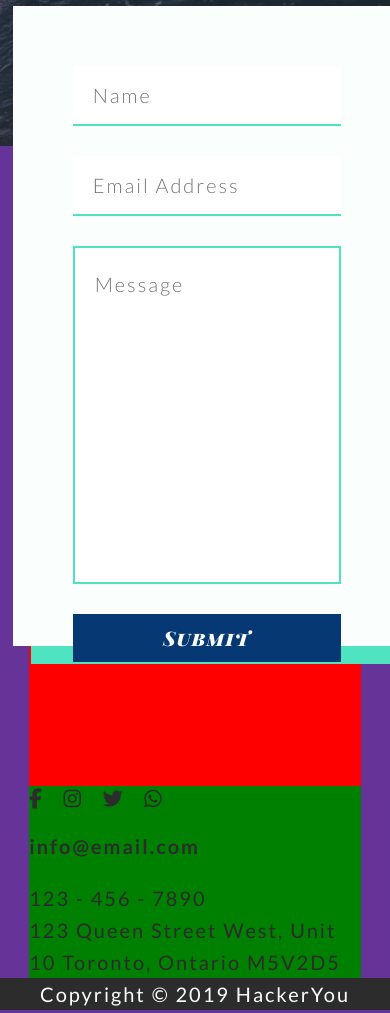
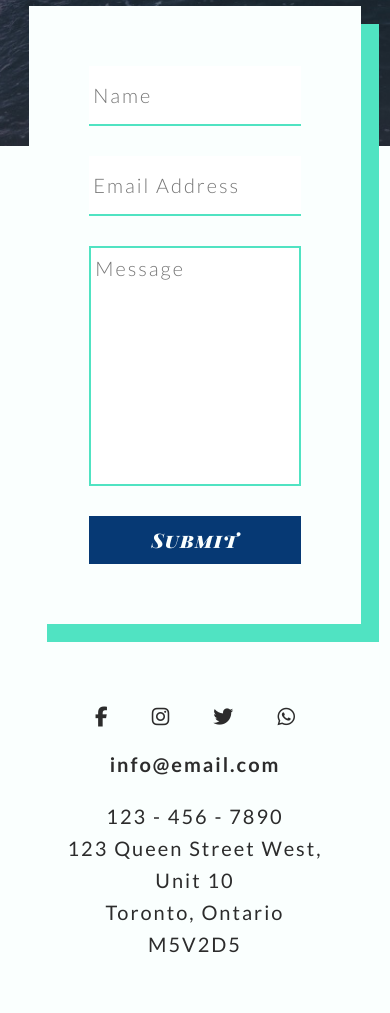
Before and after one commit to kevkilarski/Kevin-Kilarski-project-one, a plain HTML site: page contact.html in a window 390 px wide. Shown: the part 403-1416 px from the top of the page. Drawn offline with Linux system fonts and the light colour scheme.

Commit message:
Completed media queries and cleaning for contact

```diff
--- a/contact.html
+++ b/contact.html
@@ -4,7 +4,7 @@
     <meta charset="UTF-8">
     <meta http-equiv="X-UA-Compatible" content="IE=edge">
     <meta name="viewport" content="width=device-width, initial-scale=1.0">
-    <title>Get in Touch</title>
+    <title>Beachstays - Get in Touch</title>
 
     <link rel="preconnect" href="https://fonts.googleapis.com">
     <link rel="preconnect" href="https://fonts.gstatic.com" crossorigin>
@@ -16,7 +16,8 @@
 <body>
 
     <header class="contact-header">
-        <div class="wrapper headerContent">
+        <div class="wrapper">
+            <div class="headerContent">
 
                 <nav>
                     <span class="logo">Beachstays</span>
@@ -27,11 +28,12 @@
                         <li><a href="./contact.html" class="contactNav">Contact</a></li>
                     </ul>
                 </nav>
-
-            <div class="titleGroup">
-                <h2>Get in <span class="contact-header-cap">touch</span></h2>
+                <i class="fa fa-bars"></i>
+                <div class="headerTitle">
+                    <h2>Get in <span class="general-cap">touch</span></h2>
                 </div>
 
+            </div>
         </div>
     </header>
 
@@ -72,9 +74,9 @@
                         <div class="contact-linksAddress">
                             <p>123 - 456 - 7890</p>
                             <p class="linksAddressMobile">123 Queen Street West,
-                                <span class="break">Unit 10 </span>
-                                <span class="break">Toronto, Ontario </span>
-                                <span class="break">M5V2D5</span>
+                                <span class="general-break">Unit 10 </span>
+                                <span class="general-break">Toronto, Ontario </span>
+                                <span class="general-break">M5V2D5</span>
                             </p>
                         </div>
 
--- a/styles/sass/_blog.scss
+++ b/styles/sass/_blog.scss
@@ -99,8 +99,8 @@ BLOG - COMMENTS AND FORM
     margin-bottom: 5rem;
 }
 
-input[type=text],
-input[type=email] {
+.blog-formContainer input[type=text],
+.blog-formContainer input[type=email] {
     flex: 1 0 35%;
     height: 3rem;
     padding: 1rem;
@@ -157,11 +157,6 @@ BLOG - MEDIA QUERIES
 =========================*/
 
 @media (max-width: 1350px) {
-
-    html {
-        background-color: red;
-    }
-
     .blog-postAndImg {
         border: none;
     }
@@ -214,31 +209,10 @@ BLOG - MEDIA QUERIES
         height: 20rem;
         margin-bottom: 1rem;
     }
+
 }
 
-
-@media (max-width: 940px) {
-
-    html {
-        background-color: blue;
-    }
-}
-
-
 @media (max-width: 768px) {
-
-    html {
-        background-color: green;
-    }
-
-    .headerContent nav ul {
-        display: none;
-    }
-
-    .fa-bars {
-        visibility: visible;
-    }
-
     .blog-ourMissionImgContainer {
         height: 12rem;
     }
@@ -246,11 +220,6 @@ BLOG - MEDIA QUERIES
 
 
 @media (max-width: 480px) {
-
-    html {
-        background-color: rebeccapurple;
-    }
-
     .blog-comments {
         flex-direction: column;
         align-items: center;
@@ -264,11 +233,3 @@ BLOG - MEDIA QUERIES
         height: 8rem;
     }
 }
-
-
-@media (max-width: 340px) {
-
-    html {
-        background-color: yellow;
-    }
-}
--- a/styles/sass/_contact.scss
+++ b/styles/sass/_contact.scss
@@ -6,15 +6,6 @@ CONTACT - HEADING
     background: url("../assets/contact-image-1.jpg") center;
     background-size: cover;
     height: 65vh;
-}
-
-.general-cap {
-    text-transform: capitalize;
-}
-
-
-.headerTitle h2 {
-    color: #FAFFFE;
 }
 
 .contact-header nav ul li a.homeNav {
@@ -26,58 +17,49 @@ CONTACT - HEADING
 }
 
 
-
 /* ======================
-CONTACT - FORM AND LINKS
+CONTACT - FORM
 =========================*/
 
 .contact-formAndLinks {
     padding: 0;
+    background-color: #FAFFFE;
 }
 
 .contact-formAndLinksContainer {
     display: flex;
     flex-wrap: wrap;
-    background-color: red;
+    gap: 2rem;
 }
 
 .contact-formContainer {
-    // background-color: blue;
-    background-color: #FAFFFE;;
+    display: flex;
+    flex-wrap: wrap;
+    flex: 1 1 70%;
+    gap: 1.5rem;
     position: relative;
     top: -7em;
     left: -5%;
-
-    height: 32rem;
+    height: 30%;
     padding: 3rem;
-
-    flex: 1 1 70%;
-    gap: 1.5rem;
-
-    display: flex;
-    flex-wrap: wrap;
-
+    background-color: #FAFFFE;
     box-shadow: 0.9rem 0.9rem #50E3C2;
-
 }
 
-
-input[type=text],
-input[type=email] {
-    flex: 1 0 35%;
+.contact-formContainer input[type=text],
+.contact-formContainer input[type=email] {
+    flex: 1 0 10%;
     height: 3rem;
     padding: 1rem;
-
     border: none;
     border-bottom: 0.1rem solid #50E3C2;
 }
 
 textarea.contact-message {
+    flex: 1 0 100%;
+    height: 12rem;
+    padding: 1rem;
     resize: none;
-    flex: 1 0 100%;
-    height: 65%;
-    padding: 1rem;
-
     border: 0.1rem solid #50E3C2;
 }
 
@@ -86,25 +68,21 @@ button[type=submit] {
     color: #FAFFFE;
 }
 
-
-
-
-
+/* ======================
+CONTACT - LINKS
+=========================*/
 
 .contact-linksContainer {
-    background-color: green;
-
-    flex: 1 1 13rem;
-
     display: flex;
     flex-direction: column;
     justify-content: center;
+    flex: 1 1 10rem;
 }
 
 .contact-linksIcons {
     display: flex;
     justify-content: space-between;
-    width: 40%;
+    width: 45%;
 }
 
 .contact-linksEmail {
@@ -115,6 +93,86 @@ button[type=submit] {
     font-weight: 700;
 }
 
-.general-break {
-    display: block;
+
+/* ======================
+CONTACT - MEDIA QUERIES
+=========================*/
+
+@media (max-width: 958px) {
+    .contact-formAndLinksContainer {
+        display: flex;
+        flex-wrap: wrap;
+        gap: 2rem;
+    }
+
+    .contact-formContainer {
+        left: 0;
+    }
+
+    .contact-linksContainer {
+        margin: -5rem 0 3rem 0;
+        align-items: center;
+    }
+
+    .contact-linksIcons {
+        display: flex;
+        justify-content: space-between;
+        width: 10rem;
+    }
+
+    .contact-linksAddress {
+        text-align: center;
+    }
 }
+
+@media (max-width: 768px) {
+    .headerContent nav ul {
+        display: none;
+    }
+
+    .fa-bars {
+        visibility: visible;
+    }
+
+    .general-cap {
+        line-height: 6rem;
+    }
+
+    .blog-ourMissionImgContainer {
+        height: 12rem;
+    }
+
+    .contact-formContainer input[type=text],
+    .contact-formContainer input[type=email] {
+        flex: 0 1 100%;
+        width: 100%;
+    }
+
+    textarea.contact-message {
+        flex: 0 1 100%;
+        width: 2rem;
+    }
+}
+
+
+@media (max-width: 480px) {
+    .contact-formContainer {
+        display: flex;
+        flex-wrap: wrap;
+        flex: 0 1 auto;
+        gap: 1.5rem;
+        position: relative;
+        top: -7em;
+        left: 0;
+        height: 30%;
+        padding: 3rem;
+        background-color: #FAFFFE;
+        box-shadow: 0.9rem 0.9rem #50E3C2;
+    }
+
+    .contact-formContainer input[type=text],
+    .contact-formContainer input[type=email],
+    textarea.contact-message {
+        padding: 0.2rem;
+    }
+}
--- a/styles/sass/_mediaQueries.scss
+++ b/styles/sass/_mediaQueries.scss
@@ -0,0 +1,45 @@
+/* ======================
+MEDIA QUERIES
+=========================*/
+
+@media (max-width: 1350px) {
+    html {
+        background-color: red;
+    }
+}
+
+
+@media (max-width: 940px) {
+    html {
+        background-color: blue;
+    }
+}
+
+
+@media (max-width: 768px) {
+    html {
+        background-color: green;
+    }
+
+    .headerContent nav ul {
+        display: none;
+    }
+
+    .fa-bars {
+        visibility: visible;
+    }
+}
+
+
+@media (max-width: 480px) {
+    html {
+        background-color: rebeccapurple;
+    }
+}
+
+
+@media (max-width: 340px) {
+    html {
+        background-color: orange;
+    }
+}
--- a/styles/sass/_stylingGeneral.scss
+++ b/styles/sass/_stylingGeneral.scss
@@ -41,6 +41,13 @@ button a {
     color: #FAFFFE;
 }
 
+.general-break {
+    display: block;
+}
+
+.general-cap {
+    text-transform: capitalize;
+}
 
 
 
--- a/styles/sass/_stylingTypography.scss
+++ b/styles/sass/_stylingTypography.scss
@@ -79,6 +79,10 @@ ul {
 a {
     text-decoration: none;
     color: #2C2C2C;
+}
+
+.headerTitle h2 {
+    color: #FAFFFE;
 }
 
 .blog-postDate {
```
Also changed, not shown: blog.html (+1 -1 lines), index.html (+2 -3 lines), styles/style.css. Lines whose indentation alone changed are shown as unchanged.
